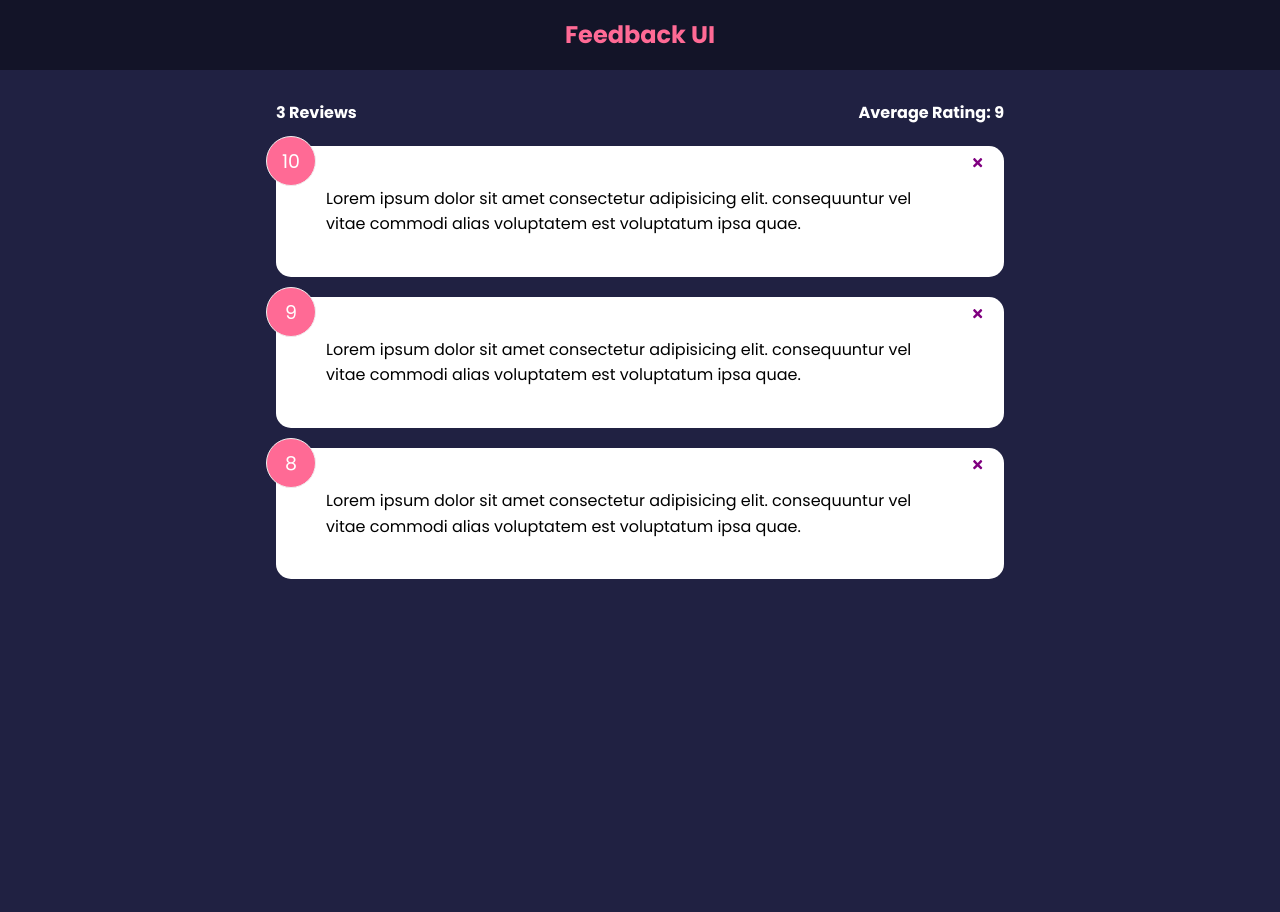
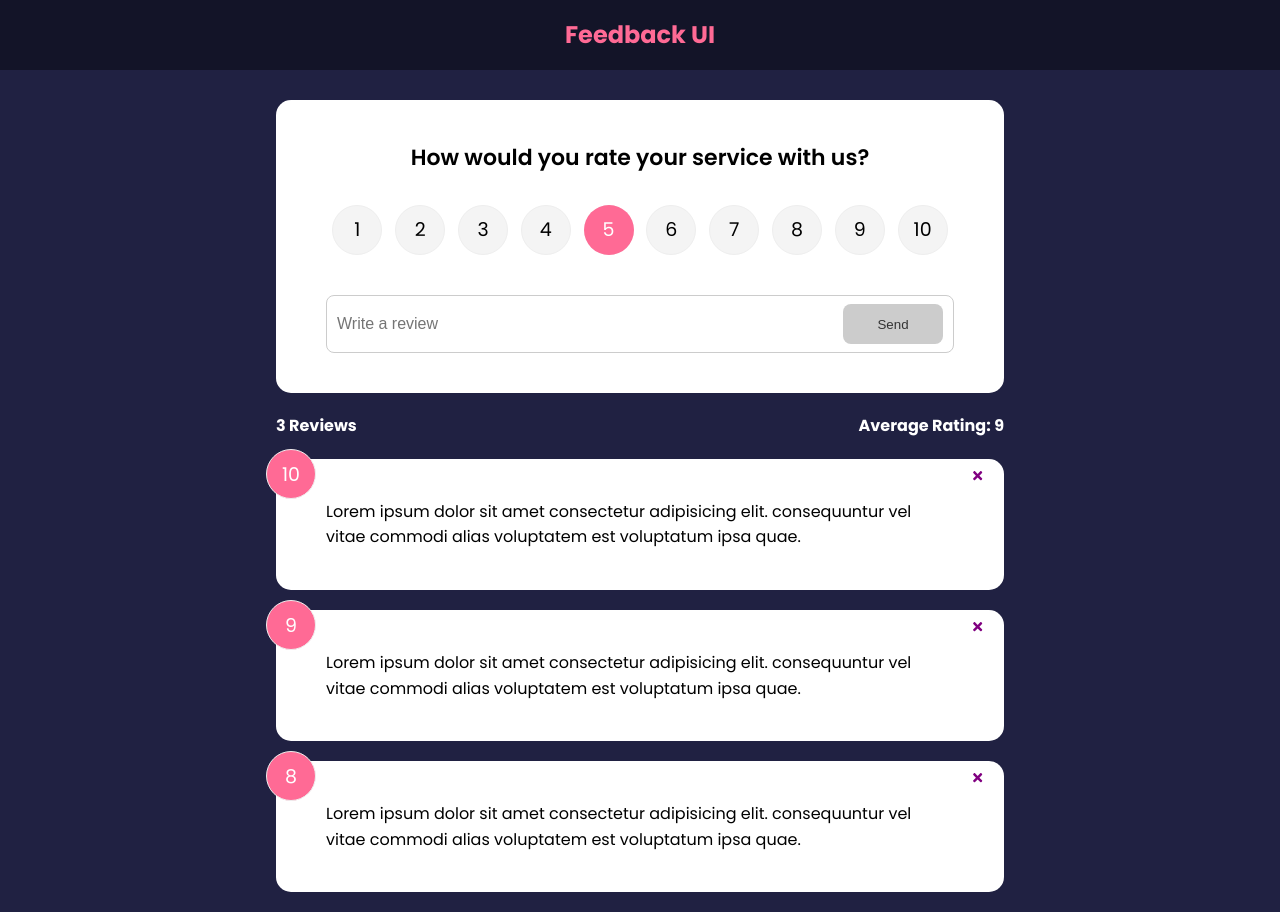
Before and after one commit to Musstah/ReactFrontToBack, a React (Create React App) app in the folder feedback-app/: page / in a window 1280 px wide. Before the commit the page ends 800 px from the top, so only its background shows below. Built offline with nearby package versions, Linux system fonts and the light colour scheme.

Commit message:
Inputs and forms done

```diff
--- a/feedback-app/package.json
+++ b/feedback-app/package.json
@@ -4,10 +4,12 @@
   "private": true,
   "dependencies": {
     "cra-template": "1.2.0",
+    "framer-motion": "^11.0.3",
     "react": "^18.2.0",
     "react-dom": "^18.2.0",
     "react-icons": "^5.0.1",
     "react-scripts": "5.0.1",
+    "uuid": "^9.0.1",
     "web-vitals": "^3.5.1"
   },
   "scripts": {
--- a/feedback-app/src/App.js
+++ b/feedback-app/src/App.js
@@ -1,12 +1,19 @@
+import { v4 as uuidv4 } from "uuid";
 import { useState } from "react";
 import Header from "./components/Header";
 import FeedbackList from "./components/FeedbackList";
 import FeedbackData from "./data/FeedbackData";
 import Card from "./components/shared/Card";
 import FeedbackStats from "./components/FeedbackStats";
+import FeedbackForm from "./components/FeedbackForm";
 
 function App() {
   const [feedback, setFeedback] = useState(FeedbackData);
+
+  const addFeedback = (newFeedback) => {
+    newFeedback.id = uuidv4();
+    setFeedback([newFeedback, ...feedback]);
+  };
 
   const deleteFeedback = (id) => {
     if (window.confirm("Are you sure you want to delete?")) {
@@ -18,6 +25,7 @@
     <>
       <Header />
       <div className="container">
+        <FeedbackForm handleAdd={addFeedback} />
         <FeedbackStats feedback={feedback} />
         <FeedbackList feedback={feedback} handleDelete={deleteFeedback} />
       </div>
--- /dev/null
+++ b/feedback-app/src/components/FeedbackForm.jsx
@@ -0,0 +1,64 @@
+import { useState } from "react";
+import RatingSelect from "./RatingSelect";
+import Card from "./shared/Card";
+import Button from "./shared/Button";
+
+function FeedbackForm({ handleAdd }) {
+  const [text, setText] = useState("");
+  const [rating, setRating] = useState("");
+  const [btnDisabled, setBtnDisabled] = useState(true);
+  const [message, setMessage] = useState("");
+
+  const handleTextChange = (e) => {
+    if (text === "") {
+      setBtnDisabled(true);
+      setMessage(null);
+    } else if (text !== "" && text.trim().length <= 10) {
+      setBtnDisabled(true);
+      setMessage("Text must be at least 10 characters");
+    } else {
+      setMessage(null);
+      setBtnDisabled(false);
+    }
+
+    setText(e.target.value);
+  };
+
+  const handleSubmit = (e) => {
+    e.preventDefault();
+    if (text.trim().length > 10) {
+      const newFeedback = {
+        text,
+        rating,
+      };
+
+      handleAdd(newFeedback);
+
+      setText("");
+    }
+  };
+
+  return (
+    <Card>
+      <form onSubmit={handleSubmit}>
+        <h2>How would you rate your service with us?</h2>
+        <RatingSelect select={(rating) => setRating(rating)} />
+        <div className="input-group">
+          <input
+            onChange={handleTextChange}
+            type="text"
+            placeholder="Write a review"
+            value={text}
+          />
+          <Button type="submit" isDisabled={btnDisabled}>
+            Send
+          </Button>
+        </div>
+
+        {message && <div className="message">{message}</div>}
+      </form>
+    </Card>
+  );
+}
+
+export default FeedbackForm;
--- a/feedback-app/src/components/FeedbackList.jsx
+++ b/feedback-app/src/components/FeedbackList.jsx
@@ -1,3 +1,4 @@
+import { motion, AnimatePresence } from "framer-motion";
 import PropTypes from "prop-types";
 import FeedbackItem from "./FeedbackItem";
 
@@ -7,11 +8,32 @@
   }
   return (
     <div className="feedback-list">
-      {feedback.map((item) => (
-        <FeedbackItem key={item.id} item={item} handleDelete={handleDelete} />
-      ))}
+      <AnimatePresence>
+        {feedback.map((item) => (
+          <motion.div
+            key={item.id}
+            initial={{ opacity: 0 }}
+            animate={{ opacity: 1 }}
+            exit={{ opacity: 0 }}
+          >
+            <FeedbackItem
+              key={item.id}
+              item={item}
+              handleDelete={handleDelete}
+            />
+          </motion.div>
+        ))}
+      </AnimatePresence>
     </div>
   );
+
+  // return (
+  //   <div className="feedback-list">
+  //     {feedback.map((item) => (
+  //       <FeedbackItem key={item.id} item={item} handleDelete={handleDelete} />
+  //     ))}
+  //   </div>
+  // );
 }
 
 FeedbackList.propTypes = {
--- /dev/null
+++ b/feedback-app/src/components/RatingSelect.jsx
@@ -0,0 +1,30 @@
+import { useState } from "react";
+
+function RatingSelect({ select }) {
+  const [selected, setSelected] = useState(5);
+
+  const handleChange = (e) => {
+    setSelected(+e.currentTarget.value);
+    select(+e.currentTarget.value);
+  };
+
+  return (
+    <ul className="rating">
+      {Array.from({ length: 10 }, (_, i) => (
+        <li key={`rating-${i + 1}`}>
+          <input
+            type="radio"
+            id={`num${i + 1}`}
+            name="rating"
+            value={i + 1}
+            onChange={handleChange}
+            checked={selected === i + 1}
+          />
+          <label htmlFor={`num${i + 1}`}>{i + 1}</label>
+        </li>
+      ))}
+    </ul>
+  );
+}
+
+export default RatingSelect;
--- /dev/null
+++ b/feedback-app/src/components/shared/Button.jsx
@@ -0,0 +1,24 @@
+import PropTypes from "prop-types";
+
+function Button({ children, version, type, isDisabled }) {
+  return (
+    <button type={type} disabled={isDisabled} className={`btn btn-${version}`}>
+      {children}
+    </button>
+  );
+}
+
+Button.defaultProps = {
+  version: "primary",
+  type: "button",
+  isDisabled: false,
+};
+
+Button.propTypes = {
+  children: PropTypes.node.isRequired,
+  version: PropTypes.string,
+  type: PropTypes.string,
+  isDisabled: PropTypes.bool,
+};
+
+export default Button;
```
Also changed, not shown: 1 other file (tests, documents, lock files or other folders).
